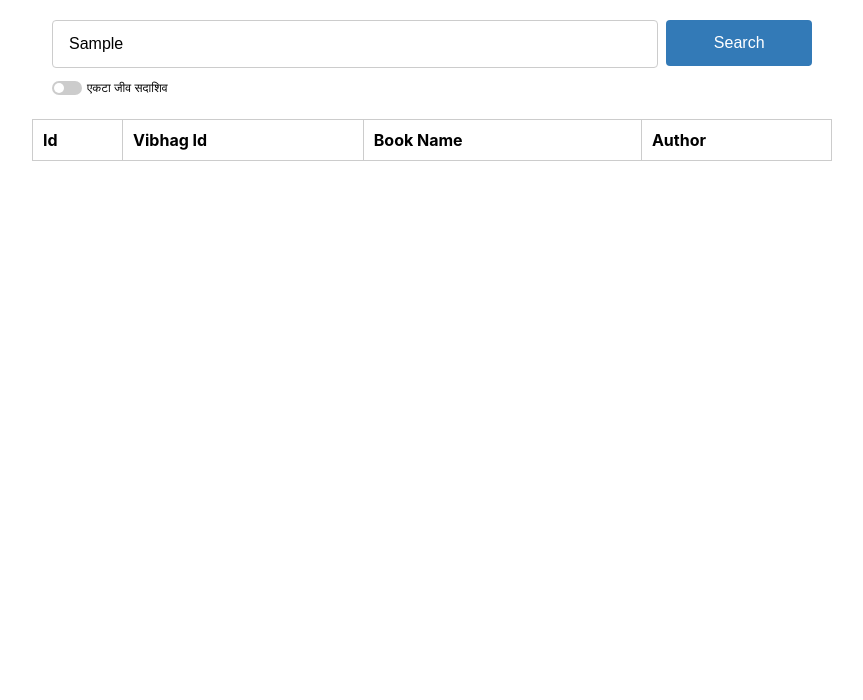
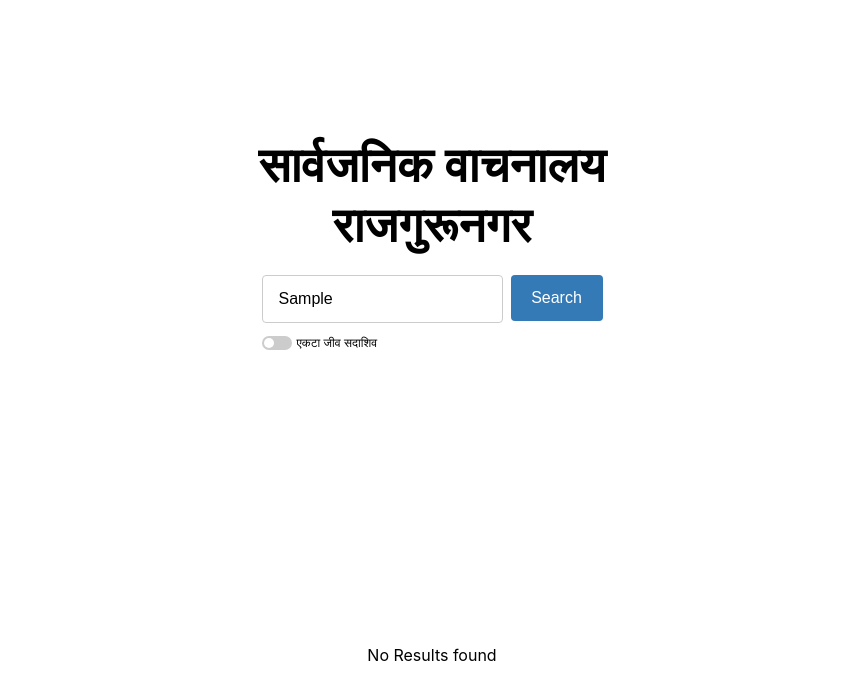
Before and after one commit to Rohitbels/savakhed, a React (Create React App) app: page / in a window 1280 px wide. Both pictures are taken after typing "Sample" into the empty fields and a click on the button "Search". Shown: the top 700 px of the page, without its empty margins (208-1071 px from the left). Built offline with nearby package versions, Linux system fonts and the light colour scheme.

Commit message:
Listing code refactoring.

```diff
--- a/src/components/list-section/ListSection.jsx
+++ b/src/components/list-section/ListSection.jsx
@@ -1,7 +1,10 @@
 import React from "react";
 import "./listsection.css";
 
-const ListSection = ({ tableHeaders, tableElements }) => {
+const ListSection = ({ tableHeaders = [], tableElements = [] }) => {
+  if (tableElements.length === 0) {
+    return <div>No Results found</div>;
+  }
   return (
     <div className="table-super">
       <table>
@@ -19,7 +22,7 @@ const ListSection = ({ tableHeaders, tableElements }) => {
               <td>{book["id"]}</td>
               <td>{book["vibhag id"]}</td>
               <td>
-								<a href="#/details">{book["book name"]}</a>
+                <a href="/#/details">{book["bookName"]}</a>
               </td>
               <td>{book["author"]}</td>
             </tr>
--- a/src/container/BookDetails.jsx
+++ b/src/container/BookDetails.jsx
@@ -2,79 +2,79 @@ const book_details = [
 	{
 		id: "1",
 		"vibhag id": "11",
-		"book name": "The Alchemist",
+		"bookName": "The Alchemist",
 		author: "Paulo Coelho",
 	},
 	{
 		id: "2",
 		"vibhag id": "22",
-		"book name": "Yoga",
+		"bookName": "Yoga",
 		author: "Swami Vivekananda",
 	},
 	{
 		id: "3",
 		"vibhag id": "33",
-		"book name": "Lorem Ipsum is simply dummy text",
+		"bookName": "Lorem Ipsum is simply dummy text",
 		author: "Lorem Ipsum",
 	},
 	{
 		id: "4",
 		"vibhag id": "44",
-		"book name": "The Alchemist",
+		"bookName": "The Alchemist",
 		author: "Paulo Coelho",
 	},
 	{
 		id: "5",
 		"vibhag id": "55",
-		"book name": "Yoga",
+		"bookName": "Yoga",
 		author: "Swami Vivekananda",
 	},
 	{
 		id: "6",
 		"vibhag id": "66",
-		"book name": "Lorem Ipsum is simply dummy text",
+		"bookName": "Lorem Ipsum is simply dummy text",
 		author: "Lorem Ipsum",
 	},
 	{
 		id: "7",
 		"vibhag id": "77",
-		"book name": "The Alchemist",
+		"bookName": "The Alchemist",
 		author: "Paulo Coelho",
 	},
 	{
 		id: "8",
 		"vibhag id": "88",
-		"book name": "Yoga",
+		"bookName": "Yoga",
 		author: "Swami Vivekananda",
 	},
 	{
 		id: "9",
 		"vibhag id": "99",
-		"book name": "Lorem Ipsum is simply dummy text",
+		"bookName": "Lorem Ipsum is simply dummy text",
 		author: "Lorem Ipsum",
 	},
 	{
 		id: "1",
 		"vibhag id": "11",
-		"book name": "The Alchemist",
+		"bookName": "The Alchemist",
 		author: "Paulo Coelho",
 	},
 	{
 		id: "2",
 		"vibhag id": "22",
-		"book name": "Yoga",
+		"bookName": "Yoga",
 		author: "Swami Vivekananda",
 	},
 	{
 		id: "3",
 		"vibhag id": "33",
-		"book name": "Lorem Ipsum is simply dummy text",
+		"bookName": "Lorem Ipsum is simply dummy text",
 		author: "Lorem Ipsum",
 	},
 	{
 		id: "4",
 		"vibhag id": "44",
-		"book name": "The Alchemist",
+		"bookName": "The Alchemist",
 		author: "Paulo Coelho",
 	},
 ];
--- a/src/container/Listing.jsx
+++ b/src/container/Listing.jsx
@@ -9,9 +9,12 @@ class Listing extends Component {
     super(props);
 
     this.state = {
-			input: "",
-			tableHeaders: [],
+      seachString: "",
+      searched: false,
+      tableHeaders: ["id", "vibhag id", "bookName", "author"],
       matching_books: [],
+      isSearching: false,
+      containerClass: "",
     };
 
     this.filterTable = this.filterTable.bind(this);
@@ -19,46 +22,49 @@ class Listing extends Component {
 
   filterTable = (event) => {
     event.preventDefault();
-		document.querySelector(".container").style.placeItems = "center";
-
-		if (this.state.input.length > 0) {
-			document.querySelector(".container").style.placeItems =
-				"flex-start center";
-			this.setState({ tableHeaders: Object.keys(book_details[0]) });
+    const { seachString } = this.state;
+    if (seachString.length) {
       this.setState({
-				matching_books: book_details.filter((book) => {
-					return (
-						book.author
-							.toLowerCase()
-							.includes(this.state.input.toLowerCase()) ||
-						book["book name"]
-							.toLowerCase()
-							.includes(this.state.input.toLowerCase())
-					);
-				}),
+        searched: true,
+        matching_books: book_details.filter(
+          ({ author, bookName }) =>
+            author.toLowerCase().includes(seachString) ||
+            bookName.toLowerCase().includes(seachString)
+        ),
       });
     } else {
-			this.setState({ tableHeaders: [] });
       this.setState({ matching_books: [] });
     }
   };
 
   render() {
+    const { searched } = this.state;
     return (
-			<div className="container">
-				<div>
+      <>
+        <div className={`container ${searched ? "searching" : ""}`}>
+          <div className={`input-box m-auto ${searched ? "searching" : ""}`}>
+            <div className="logo">
+              सार्वजनिक वाचनालय <br /> राजगुरूनगर
+            </div>
             <InputSection
               onInput={(event) =>
-							this.setState({ input: event.target.value })
+                this.setState({ seachString: event.target.value.toLowerCase() })
               }
               onSearch={(event) => this.filterTable(event)}
             />
+          </div>
+          {searched ? (
+            <div
+              className={`search-table m-auto ${searched ? "searching" : ""}`}
+            >
               <ListSection
                 tableHeaders={this.state.tableHeaders}
                 tableElements={this.state.matching_books}
               />
             </div>
+          ) : null}
         </div>
+      </>
     );
   }
 }
--- a/src/container/listing.css
+++ b/src/container/listing.css
@@ -1,6 +1,26 @@
 .container {
-	width: 100%;
-	height: 100vh;
-	display: grid;
-	place-items: center;
+  width: 100vw;
+  height: 70vh;
+  display: flex;
+  justify-content: center;
+  flex-direction: column;
 }
+
+.container.searching {
+  justify-content: flex-start;
+  height: 100vh;
+}
+.searching {
+  margin-bottom: 0px;
+  margin-top: 0px;
+}
+
+.m-auto {
+  margin: auto;
+}
+.logo {
+  text-align: center;
+  font-size: 3em;
+  user-select: none;
+  font-weight: 600;
+}
```
Lines whose indentation alone changed are shown as unchanged.
